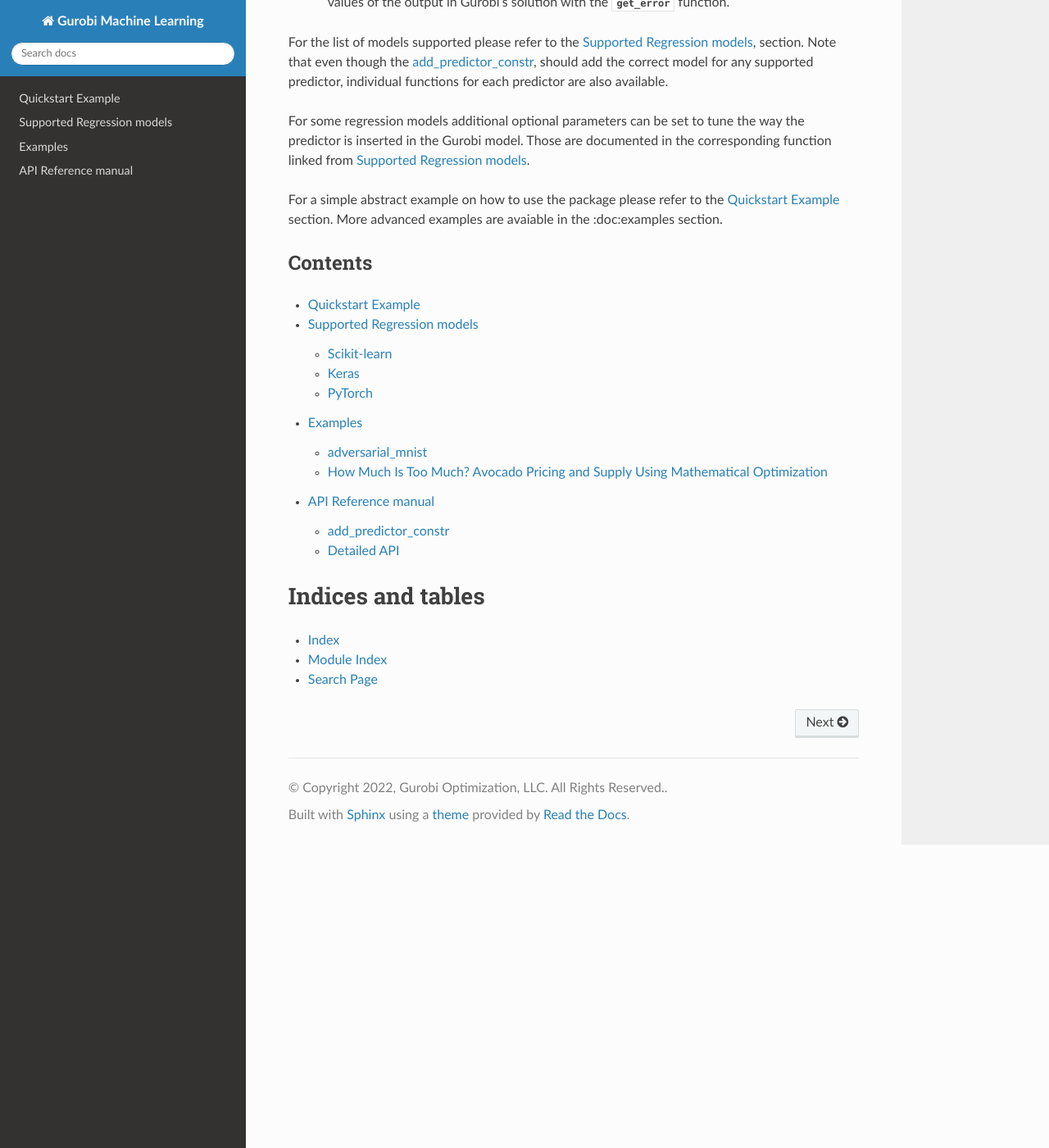
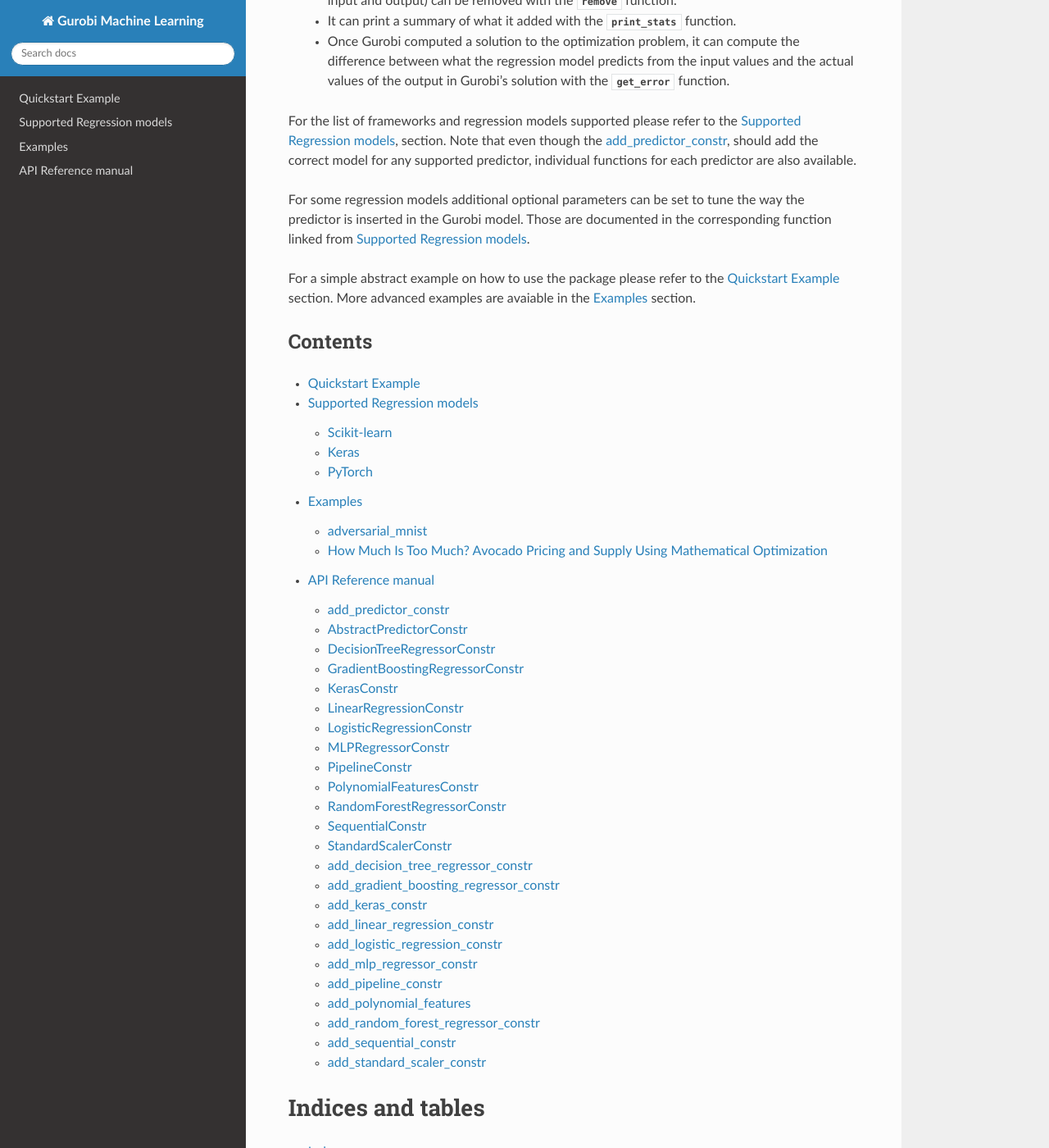
Before and after one commit to Gurobi/gurobi-machinelearning, a Sphinx documentation site: the page built from doc_source/source/index.rst, in a window 1280 px wide and 1400 px high, scrolled down 1558 px. Shown: the whole window at 82% size. Built offline with Sphinx 7.4.7 and the Read the Docs theme 2.0.0, drawn with Linux system fonts in a browser that asks for light colours; some of the changed text lies outside the part shown.

Commit message:
More documentation

```diff
--- a/doc_source/source/api.rst
+++ b/doc_source/source/api.rst
@@ -1,6 +1,44 @@
 API Reference manual
 ====================
 
+High level function and modeling objects
+
 .. toctree::
-   api/add_predictor_constr.rst
-   api/add_constrs.rst
+  :maxdepth: 1
+
+  api/add_predictor_constr
+  api/AbstractPredictorConstr
+
+Modeling objects for each supported ML object :
+
+.. toctree::
+  :maxdepth: 1
+
+  api/DecisionTreeRegressorConstr
+  api/GradientBoostingRegressorConstr
+  api/KerasConstr
+  api/LinearRegressionConstr
+  api/LogisticRegressionConstr
+  api/MlpRegressorConstr
+  api/PipelineConstr
+  api/PolynomialFeaturesConstr
+  api/RandomForestRegressorConstr
+  api/SequentialConstr
+  api/StandardScalerConstr
+
+Add functions for each supported ML object:
+
+.. toctree::
+  :maxdepth: 1
+
+  api/add_decision_tree_regressor_constr
+  api/add_gradient_boosting_regressor_constr
+  api/add_keras_constr
+  api/add_linear_regression_constr
+  api/add_logistic_regression_constr
+  api/add_mlp_regressor_constr
+  api/add_pipeline_constr
+  api/add_polynomial_features_constr
+  api/add_random_forest_regressor_constr
+  api/add_sequential_constr
+  api/add_standard_scaler_constr
--- a/doc_source/source/api/add_constrs.rst
+++ /dev/null
@@ -1,37 +0,0 @@
-Detailed API
-============
-
-Modeling objects:
-
-.. toctree::
-  :maxdepth: 1
-
-  AbstractPredictorConstr
-  DecisionTreeRegressorConstr
-  GradientBoostingRegressorConstr
-  KerasConstr
-  LinearRegressionConstr
-  LogisticRegressionConstr
-  MlpRegressorConstr
-  PipelineConstr
-  PolynomialFeaturesConstr
-  RandomForestRegressorConstr
-  SequentialConstr
-  StandardScalerConstr
-
-Add functions:
-
-.. toctree::
-  :maxdepth: 1
-
-  add_pipeline_constr
-  add_linear_regression_constr
-  add_logistic_regression_constr
-  add_mlp_regressor_constr
-  add_decision_tree_regressor_constr
-  add_gradient_boosting_regressor_constr
-  add_random_forest_regressor_constr
-  add_standard_scaler_constr
-  add_polynomial_features_constr
-  add_sequential_constr
-  add_keras_constr
--- a/doc_source/source/index.rst
+++ b/doc_source/source/index.rst
@@ -19,6 +19,11 @@
    #. Promote a deeper integration between predictive and prescriptive analytics.
    #. Allow to easily compare the effect of using different regression models in the same mathematical optimization application.
    #. Improve the algorithmic performance of Gurobi on those models.
+
+The package currently support various `scikit-learn <https://scikit-learn.org/stable/>`_ objects and has limited support
+for `Keras <https://keras.io/>`_ and `PyTorch <https://pytorch.org/>`_ neural networks with ReLU activation.
+It is actively developped and users are encouraged to contact us if they have applications where a specific object that is currently
+not available.
 
 We give below basic instalation and usage instructions.
 
@@ -73,7 +78,7 @@
      model predicts from the input values and the actual values of the output in Gurobi's solution with the
      :py:meth:`get_error <gurobi_ml.modeling.AbstractPredictorConstr.print_stats>` function.
 
-For the list of models supported please refer to the :doc:`supported`, section.
+For the list of frameworks and regression models supported please refer to the :doc:`supported`, section.
 Note that even though the :doc:`api/add_predictor_constr`, should add the correct model for any supported predictor, individual
 functions for each predictor are also available.
 
@@ -81,7 +86,8 @@
 in the corresponding function linked from :doc:`supported`.
 
 For a simple abstract example on how to use the package please refer to the :doc:`quickstart` section. More advanced examples are avaiable in the
-:doc:examples section.
+:doc:`examples` section.
+
 
 Contents
 --------
```
Also changed, not shown: doc_source/source/supported.rst (+7 -3 lines).
